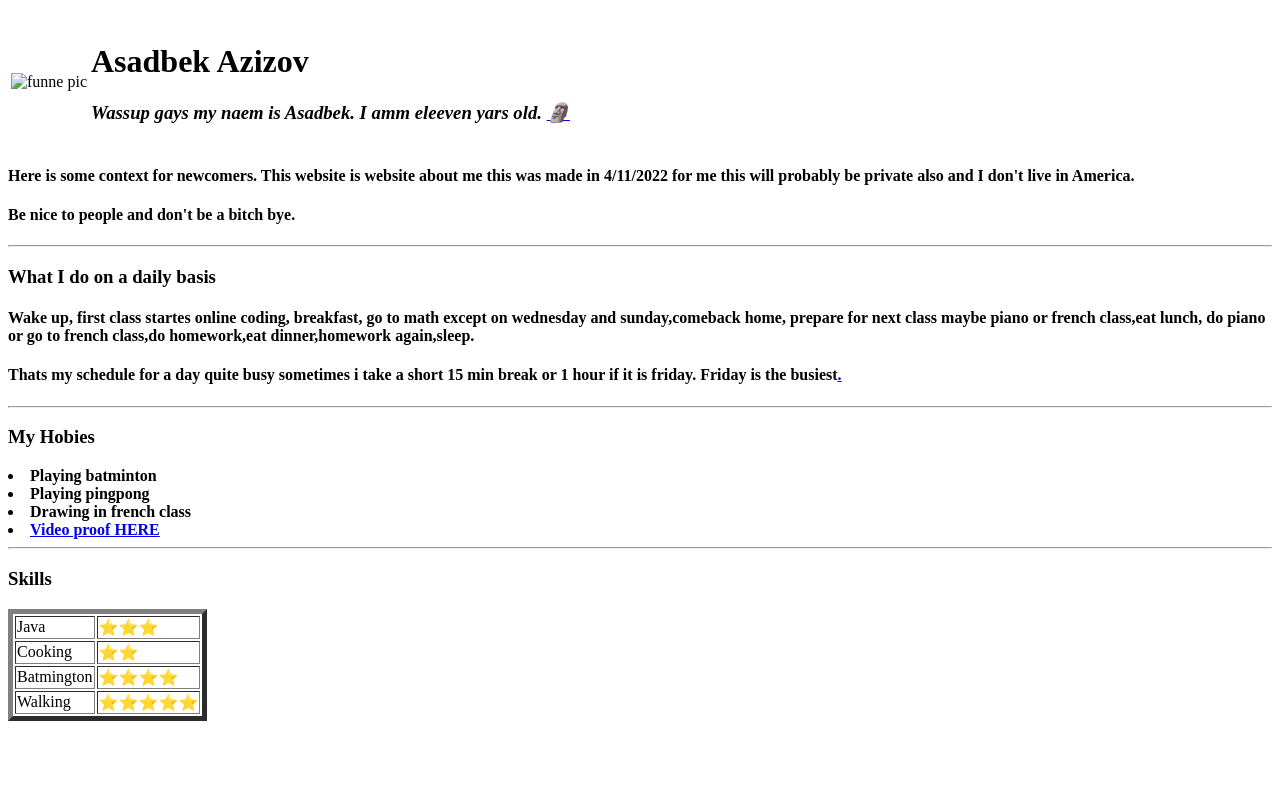
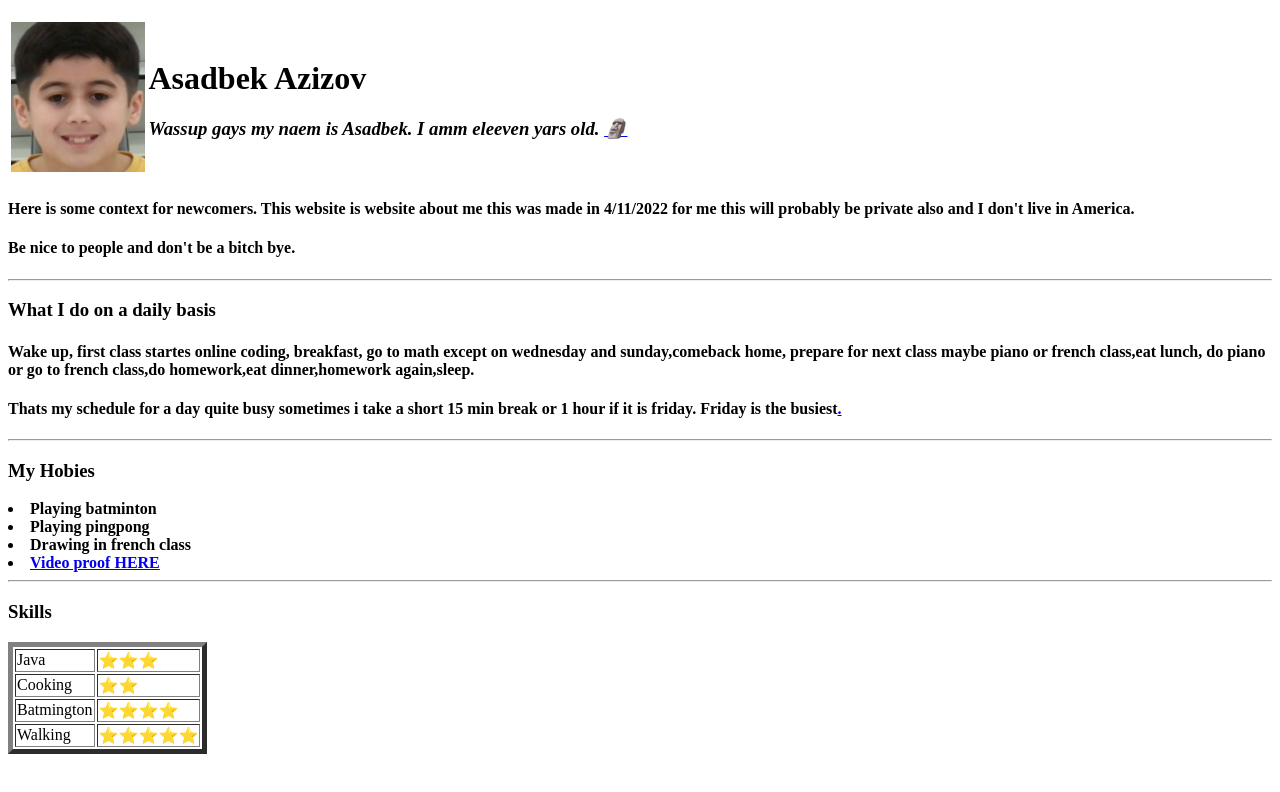
Before and after one commit to AsadbekAzizov/cv, a plain HTML site: page index.html in a window 1280 px wide. Drawn offline with Linux system fonts and the light colour scheme.

Commit message:
Update index.html

```diff
--- a/index.html
+++ b/index.html
@@ -6,7 +6,7 @@
   </head>
   <body>
     <table>
-      <td><img src="file:///C:/Users/stuff/Desktop/Screenshot%202022-11-07%20134504_267x300.png" alt="funne pic" height="150"></td>
+      <td><img src="Images/stupid.png" alt="funne pic" height="150"></td>
       <td><h1>Asadbek Azizov</h1>
       <h3><em>Wassup gays my naem is Asadbek.<em><strong> I amm eleeven yars old. </strong><a href="Moai.html">🗿</a></td><h3>
     </table>
```
